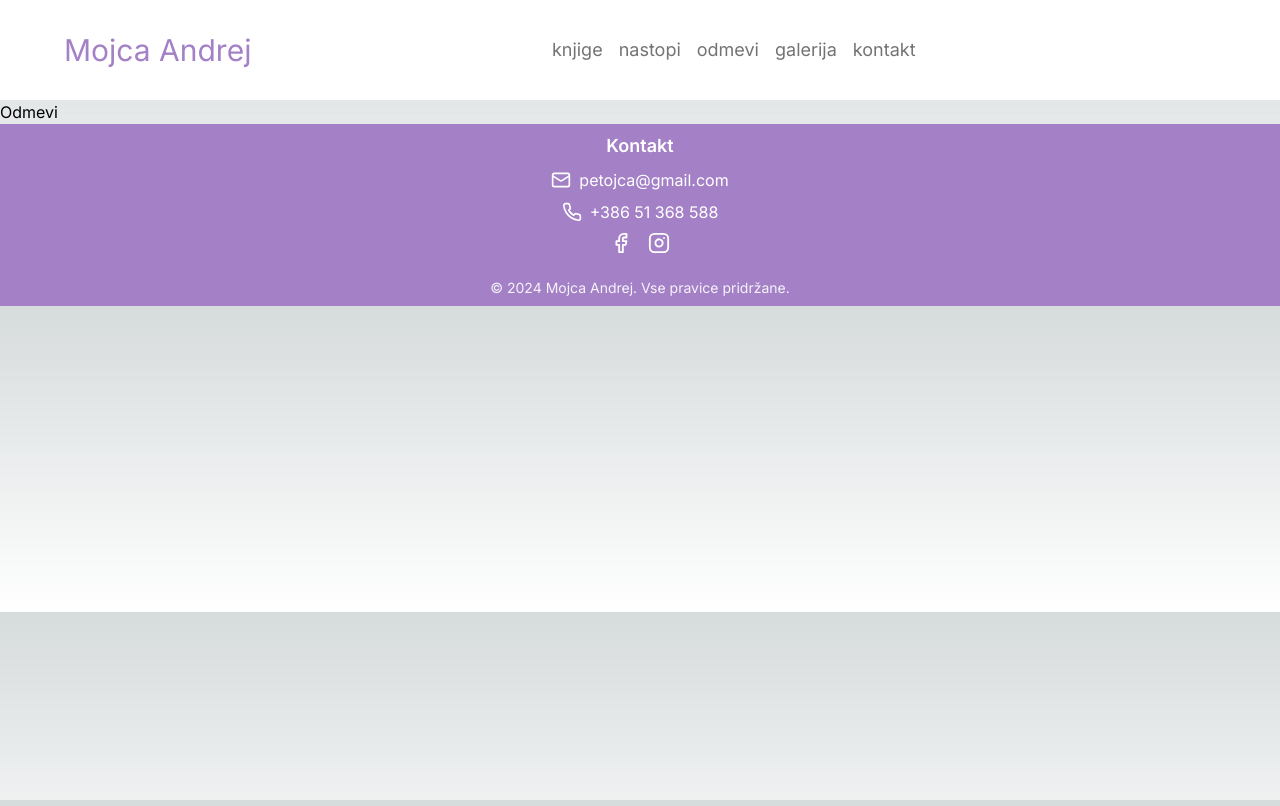
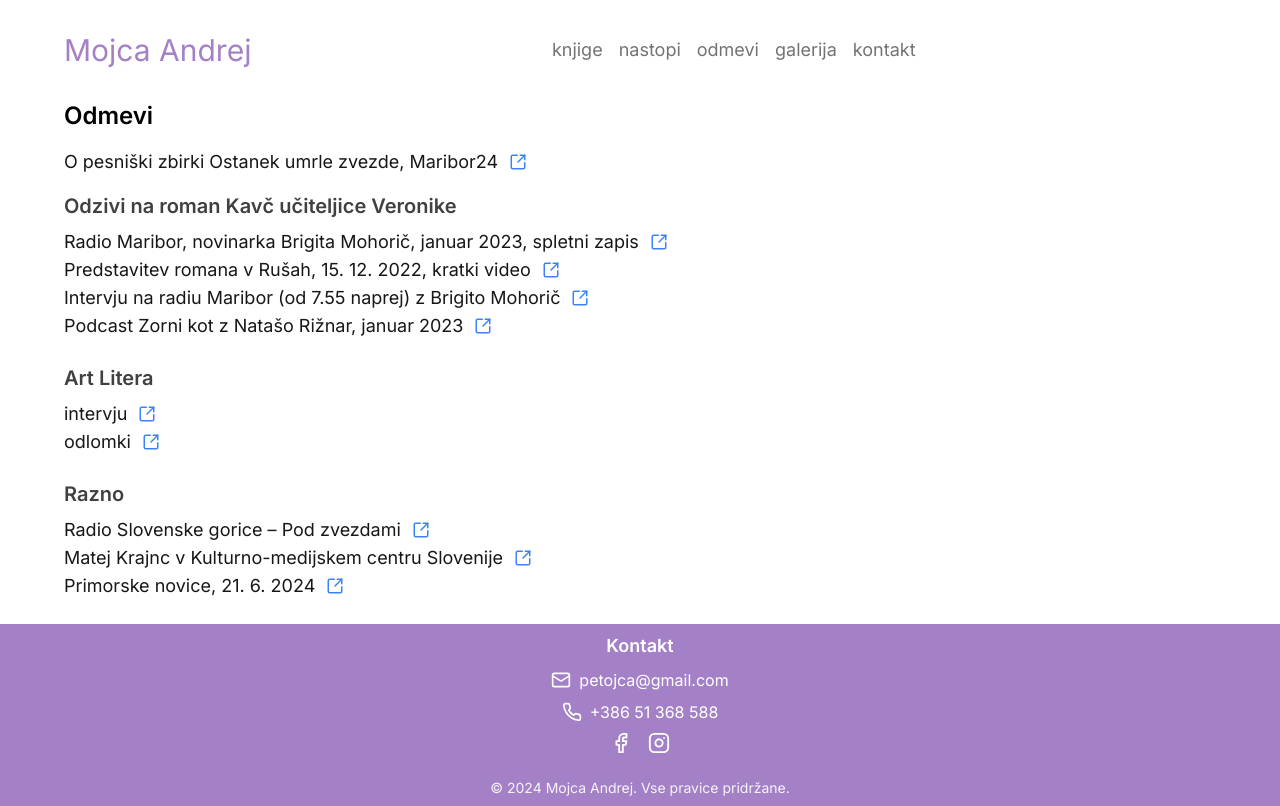
Before and after one commit to Mojca-Andrej/frontend, a Next.js app: page /odmevi in a window 1280 px wide. Built offline with nearby package versions, Linux system fonts and the light colour scheme.

Commit message:
odmevi initial

```diff
--- /dev/null
+++ b/src/app/(general)/odmevi/data/data.ts
@@ -0,0 +1,70 @@
+export enum TipiOdmevov {
+    veronika,
+    ars,
+    razno,
+    zvezda
+}
+
+
+
+export interface Odmevi {
+    title:string,
+    src:string,
+    type: TipiOdmevov
+}
+
+
+export const odmevi: Odmevi[] = [
+    {
+        title: "O pesniški zbirki Ostanek umrle zvezde, Maribor24",
+        src: "https://maribor24.si/kultura/mojca-andrej-izdala-svojo-tretjo-pesnisko-zbirko",
+        type: TipiOdmevov.zvezda
+    },
+    {
+        title: "Radio Maribor, novinarka Brigita Mohorič, januar 2023, spletni zapis",
+        src:  `https://www.rtvslo.si/radio-maribor/mojca-andrej-zgodba-uciteljice
+        -veronike-je-pripoved-o-danasnji-druzbi-o-mnogih-med-nami/655484`,
+        type: TipiOdmevov.veronika
+    },
+    {
+        title: `Predstavitev romana v Rušah, 15. 12. 2022, kratki video`,
+        src: `https://www.youtube.com/watch?v=uT__ARDYqTc`,
+        type: TipiOdmevov.veronika
+    },
+    {
+        title: `Intervju na radiu Maribor (od 7.55 naprej) z Brigito Mohorič`,
+        src: `https://www.rtvslo.si/radio/podkasti/kultura-zdravi-umetnost-
+        lajsa/155779478/174926726`,
+        type: TipiOdmevov.veronika
+    },
+    {
+        title: `Podcast Zorni kot z Natašo Rižnar, januar 2023`,
+        src: `https://www.rtvslo.si/radio-maribor/podcast-zorni-kot-18-otroci-mislijo-da-so-vsi-odgovori-na-googlu-oziroma-le-klik-stran/656679?fbclid=IwAR1QVIaVSz3A1CpwgMwskysCjZx6qctmmt3j08TJn2Fuuvn5rT0WoxKD-OQ`,
+        type: TipiOdmevov.veronika
+    },
+    {
+        title: `intervju`,
+        src: `https://www.arslitera.org/2023/02/07/pescena-ura-ne-tiktaka-neslisno-polzi-pogovor-z-mojco-andrej/`,
+        type: TipiOdmevov.ars
+    },
+    {
+        title: `odlomki`,
+        src: `https://www.arslitera.org/2023/02/07/kavc-uciteljice-veronike-odlomki/`,
+        type: TipiOdmevov.ars
+    },
+    {
+        title: "Radio Slovenske gorice – Pod zvezdami",
+        src: "https://www.rsg.si/2023/03/02/pod-zvezdami-mojca-andrej/",
+        type: TipiOdmevov.razno
+    },
+    {
+        title: "Matej Krajnc v Kulturno-medijskem centru Slovenije",
+        src: "https://homocumolat.com/2023/10/09/mojca-andrej-kavc-uciteljice-veronike/",
+        type: TipiOdmevov.razno
+    },
+    {
+        title: "Primorske novice, 21. 6. 2024",
+        src: "https://primorske.svet24.si/kultura/knjizna-polica/do-sijaja-zlosceno-ogledalo",
+        type: TipiOdmevov.razno
+    }
+]
--- a/src/app/(general)/odmevi/page.tsx
+++ b/src/app/(general)/odmevi/page.tsx
@@ -1,8 +1,69 @@
+import { odmevi, TipiOdmevov } from "./data/data"
+import Link from "next/link"
+import { SquareArrowOutUpRight } from "lucide-react"
 
 export default function Odmevi() {
+  const zvezdaOdmevi = odmevi.filter(odmev => odmev.type === TipiOdmevov.zvezda)
+  const veronikaOdmevi = odmevi.filter(odmev => odmev.type === TipiOdmevov.veronika)
+  const arsOdmevi = odmevi.filter(odmev => odmev.type === TipiOdmevov.ars)
+  const raznoOdmevi = odmevi.filter(odmev => odmev.type === TipiOdmevov.razno)
   return (
-    <main>
-        <h1>Odmevi</h1>
+    <main className="px-4 md:px-16 bg-white">
+        <h1 className="text-2xl text-black font-semibold">Odmevi</h1>
+        <section className="text-md md:text-lg pt-4 pb-2">
+            <ul className="pb-2">
+                {zvezdaOdmevi.map(odmev => (
+                    <li className="flex py-2 md:py-0">
+                      <div className="text-neutral-900 mr-2">
+                        {odmev.title}
+                      </div>
+                      <Link className="text-blue-500 hover:text-blue-700 flex  items-center" href={odmev.src} target="_blank"> <SquareArrowOutUpRight className="h-[18px] aspect-square"/></Link>
+                    </li>
+                ))}
+            </ul>
+        </section>
+
+        <h2 className="text-xl text-neutral-700 font-semibold">Odzivi na roman Kavč učiteljice Veronike</h2>
+        <section className="text-md md:text-lg pt-2 pb-4">
+            <ul className="pb-2">
+                {veronikaOdmevi.map(odmev => (
+                    <li className="flex py-2 md:py-0">
+                      <div className="text-neutral-900 mr-2">
+                        {odmev.title}
+                      </div>
+                      <Link className="text-blue-500 hover:text-blue-700 flex items-center justify-center" href={odmev.src} target="_blank"> <SquareArrowOutUpRight className="h-[18px] aspect-square"/></Link>
+                    </li>
+                ))}
+            </ul>
+        </section>
+
+        <h2 className="text-xl text-neutral-700 font-semibold">Art Litera</h2>
+        <section className="text-md md:text-lg pt-2 pb-4">
+            <ul className="pb-2">
+                {arsOdmevi.map(odmev => (
+                    <li className="flex py-2 md:py-0">
+                      <div className="text-neutral-900 mr-2">
+                        {odmev.title}
+                      </div>
+                      <Link className="text-blue-500 hover:text-blue-700 flex items-center" href={odmev.src} target="_blank"> <SquareArrowOutUpRight className="h-[18px] aspect-square"/></Link>
+                    </li>
+                ))}
+            </ul>
+        </section>
+
+        <h2 className="text-xl text-neutral-700 font-semibold">Razno</h2>
+        <section className="text-md md:text-lg pt-2 pb-4">
+            <ul className="pb-2">
+                {raznoOdmevi.map(odmev => (
+                    <li className="flex py-2 md:py-0">
+                      <div className="text-neutral-900 mr-2">
+                        {odmev.title}
+                      </div>
+                      <Link className="text-blue-500 hover:text-blue-700 flex items-center" href={odmev.src} target="_blank"> <SquareArrowOutUpRight className="h-[18px] aspect-square"/></Link>
+                    </li>
+                ))}
+            </ul>
+        </section>
     </main>
   )
 }
```
